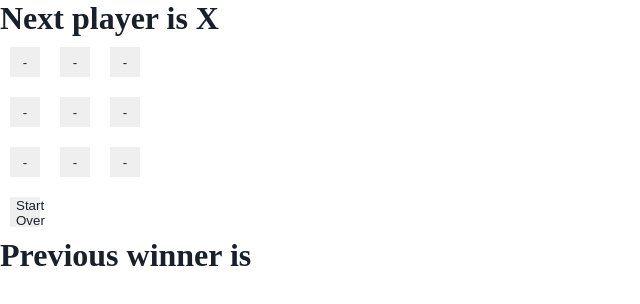
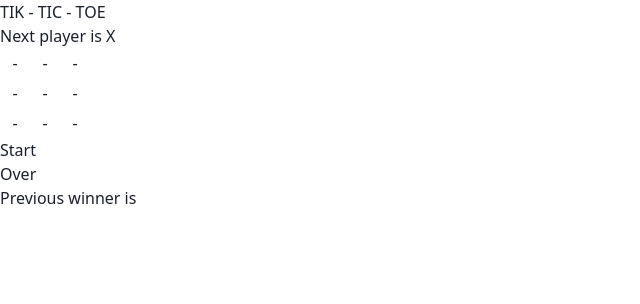
Before and after one commit to prechy123/tic-tac-toe-react, a React (Create React App) app in the folder frontend/: page / in a window 1280 px wide. Shown: the top 304 px of the page, without its empty margins (0-640 px from the left). Built offline with nearby package versions, Linux system fonts and the light colour scheme; no server answers; a web font is replaced by a local one.

Commit message:
Added tailwindcss

```diff
--- a/frontend/package.json
+++ b/frontend/package.json
@@ -36,5 +36,8 @@
       "last 1 firefox version",
       "last 1 safari version"
     ]
+  },
+  "devDependencies": {
+    "tailwindcss": "^3.3.3"
   }
 }
--- a/frontend/public/style.css
+++ b/frontend/public/style.css
@@ -1,3 +1,5 @@
+
+
 :root {
     --color1: #999ea7;
     --color2: #0d0c0c;
--- a/frontend/src/components/App.js
+++ b/frontend/src/components/App.js
@@ -1,7 +1,12 @@
-import Buttons from "./feature/Buttons";
+import Home from "./Home";
 
 function App() {
-  return <Buttons />;
+  return (
+    <>
+      {/* <Example /> */}
+      <Home />
+    </>
+  );
 }
 
 export default App;
--- /dev/null
+++ b/frontend/src/components/Home.jsx
@@ -0,0 +1,11 @@
+import React from 'react'
+import Buttons from './feature/Buttons'
+
+export default function Home() {
+  return (
+    <section>
+        <h2>TIK - TIC - TOE</h2>
+        <Buttons />
+    </section>
+  )
+}
--- /dev/null
+++ b/frontend/src/index.css
@@ -0,0 +1,3 @@
+@tailwind base;
+@tailwind components;
+@tailwind utilities;
--- a/frontend/src/index.js
+++ b/frontend/src/index.js
@@ -1,6 +1,7 @@
 import React from "react";
 import ReactDOM from "react-dom/client";
 import App from "./components/App";
+import "./index.css"
 
 const rootElement = document.getElementById("root");
 ReactDOM.createRoot(rootElement).render(<App />);
--- /dev/null
+++ b/frontend/tailwind.config.js
@@ -0,0 +1,10 @@
+/** @type {import('tailwindcss').Config} */
+module.exports = {
+  content: [
+    "./src/**/*.{js,jsx,ts,tsx}",
+  ],
+  theme: {
+    extend: {},
+  },
+  plugins: [],
+}
```
Also changed, not shown: 1 other file (tests, documents, lock files or other folders).
